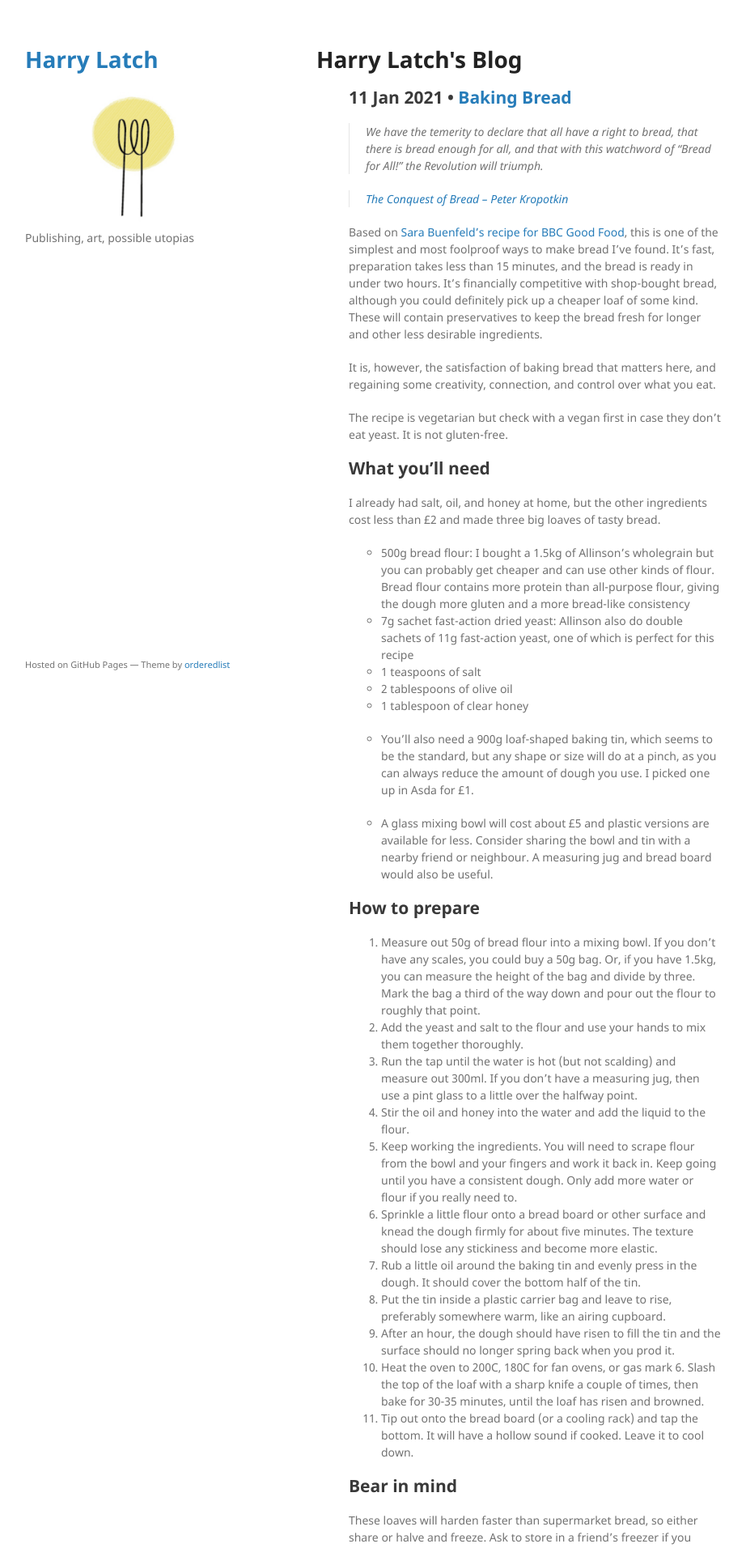
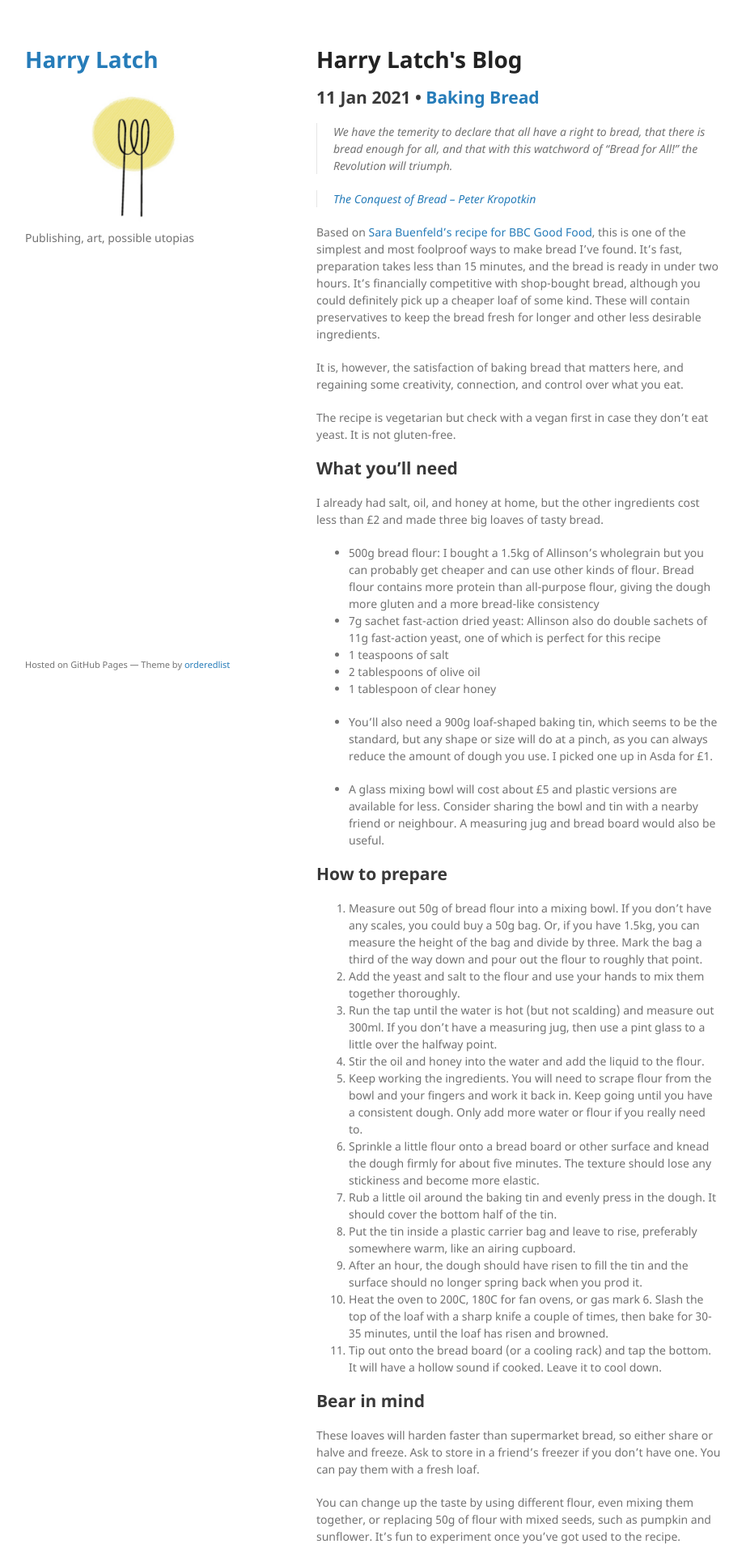
Before and after one commit to harrylatch/harrylatch.github.io, a Jekyll site: the page built from blog/index.html, in a window 1280 px wide. Shown: the top 1912 px of the page at 81% size, without its empty margins (179-1101 px from the left). Built offline with Jekyll 4.4.1, drawn with Linux system fonts in a browser that asks for light colours.

Commit message:
Update index.html
Removing <ul> from blog index

```diff
--- a/blog/index.html
+++ b/blog/index.html
@@ -3,10 +3,8 @@ layout: default
 title: Harry Latch's Blog
 ---
 	<h1>{{ page.title }}</h1>
-	<ul class="posts">
 
 	  {% for post in site.posts %}
 	    <h2><span>{{ post.date | date_to_string }}</span> • <a href="{{ post.url }}" title="{{ post.title }}">{{ post.title }}</a></h2>
 	    {{ post.content }}
 	  {% endfor %}
-	</ul>
```
